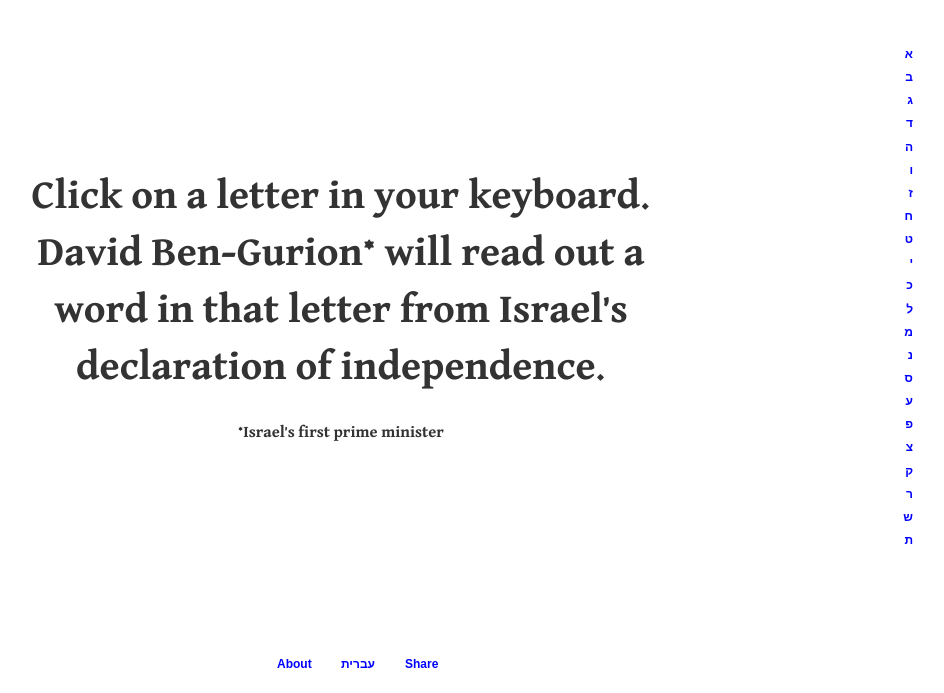
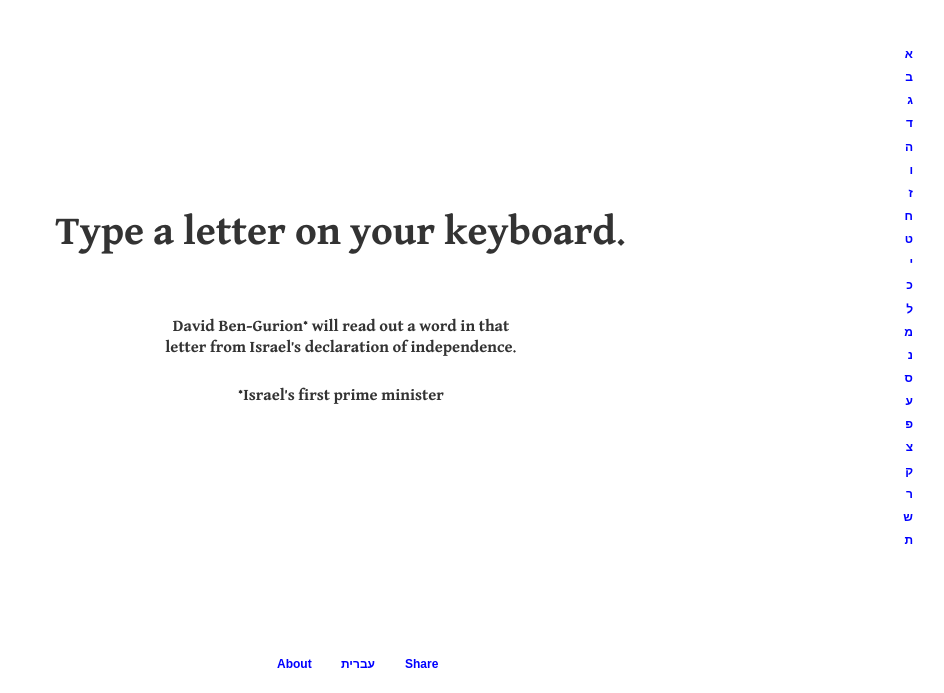
Before and after one commit to juniorxsound/1948, a website: page index.html in a window 1280 px wide. Shown: the part 107-800 px from the top of the page, without its empty margins (299-1243 px from the left). Drawn offline with Linux system fonts and the light colour scheme; a web font is replaced by a local one.

Commit message:
Changing the splash screen

```diff
--- a/index.html
+++ b/index.html
@@ -123,9 +123,10 @@
 
 </div>
 <div class="splash_text_en">
-	Click on a letter in your keyboard.
-	David Ben-Gurion* will read out a word in that letter from Israel's declaration of independence.
-	<br><span style="font-size: 2vh;">*Israel's first prime minister</span>
+	Type a letter on your keyboard.
+	<br><br>
+	<div style="font-size: 2vh; line-height: 1.3;">David Ben-Gurion* will read out a word in that<br>  letter from Israel's declaration of independence.</div>
+	<span style="font-size: 2vh;">*Israel's first prime minister</span>
 </div>
 <div class="about_text_he">
 מגילת העצמאות היא הטקסט <br>
```
Also changed, not shown: dist/bundle.js, favicon.ico (deleted), favicon.png, 2 other files.
